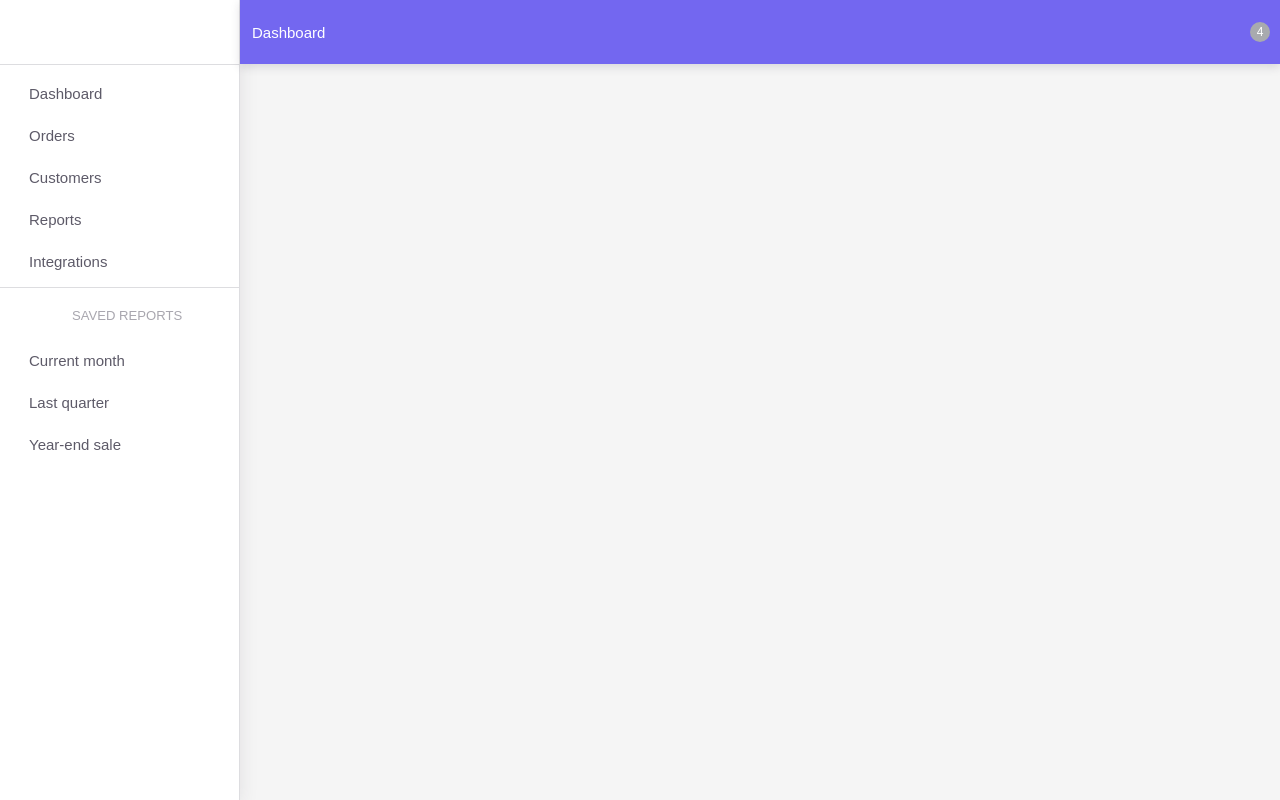
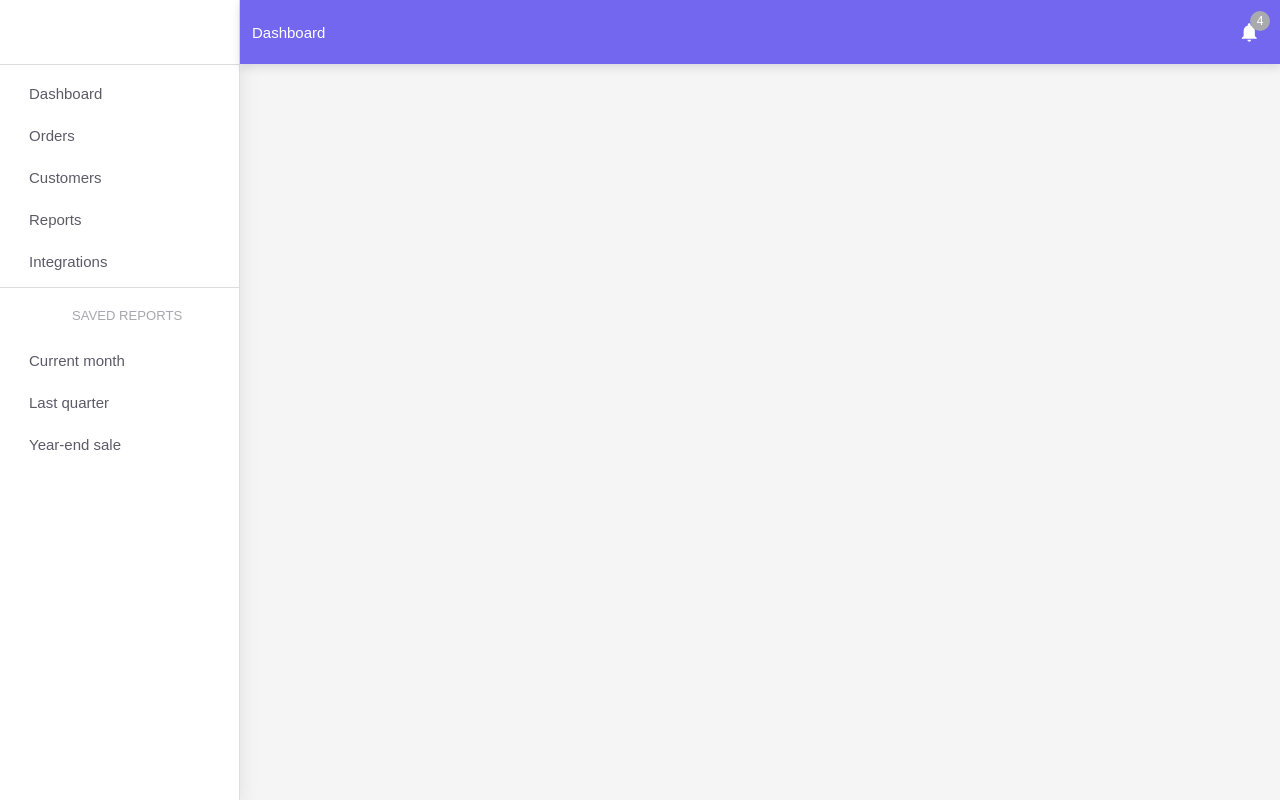
Before and after one commit to DuyDan2706/shop_Dan, a Next.js app: page / in a window 1280 px wide. Built offline with nearby package versions, Linux system fonts and the light colour scheme; no server answers.

Commit message:
change layout login and register and yarn icon MUI

```diff
--- a/src/components/Icon/index.tsx
+++ b/src/components/Icon/index.tsx
@@ -1,4 +1,4 @@
-// ** Icon Imports
+// src/components/Icon.tsx or Icon.js
 import { Icon, IconProps } from '@iconify/react'
 
 const IconifyIcon = ({ icon, ...rest }: IconProps) => {
--- a/src/pages/login.tsx
+++ b/src/pages/login.tsx
@@ -1,4 +1,5 @@
 import { NextPage } from 'next'
+import BlankLayout from 'src/views/layouts/BlankLayout'
 import LoginPage from 'src/views/pages/login'
 
 type TProps = {}
@@ -9,3 +10,5 @@ const Login: NextPage<TProps> = () => {
 }
 
 export default Login
+
+Login.getLayout = (page: React.ReactNode) => <BlankLayout>{page}</BlankLayout>
--- a/src/pages/register.tsx
+++ b/src/pages/register.tsx
@@ -1,6 +1,6 @@
 import { NextPage } from 'next'
+import BlankLayout from 'src/views/layouts/BlankLayout'
 import RegisterPage from 'src/views/pages/register'
-
 
 type TProps = {}
 
@@ -11,3 +11,5 @@ const Register: NextPage<TProps> = () => {
 }
 
 export default Register
+
+Register.getLayout = (page: React.ReactNode) => <BlankLayout>{page}</BlankLayout>
--- a/src/views/layouts/HorizontalLayout.tsx
+++ b/src/views/layouts/HorizontalLayout.tsx
@@ -9,15 +9,15 @@ import Typography from '@mui/material/Typography'
 
 import IconButton from '@mui/material/IconButton'
 import Badge from '@mui/material/Badge'
-
-
 import { NextPage } from 'next'
+import MenuIcon from '@mui/icons-material/Menu'
+import NotificationsIcon from '@mui/icons-material/Notifications'
 
 const drawerWidth: number = 240
 
 type TProps = {
-    open?: boolean
-    toggleDrawer?: () => void
+  open?: boolean
+  toggleDrawer?: () => void
 }
 interface AppBarProps extends MuiAppBarProps {
   open?: boolean
@@ -27,6 +27,7 @@ const AppBar = styled(MuiAppBar, {
   shouldForwardProp: prop => prop !== 'open'
 })<AppBarProps>(({ theme, open }) => ({
   zIndex: theme.zIndex.drawer + 1,
+  backgroundColor: theme.palette.customColors.main,
   transition: theme.transitions.create(['width', 'margin'], {
     easing: theme.transitions.easing.sharp,
     duration: theme.transitions.duration.leavingScreen
@@ -41,11 +42,9 @@ const AppBar = styled(MuiAppBar, {
   })
 }))
 
-
 // TODO remove, this demo shouldn't need to reset the theme.
 
-const HorizontalLayout: NextPage<TProps> = ({open,toggleDrawer}) => {
-
+const HorizontalLayout: NextPage<TProps> = ({ open, toggleDrawer }) => {
   return (
     <Box sx={{ display: 'flex' }}>
       <AppBar position='absolute' open={open}>
@@ -63,16 +62,20 @@ const HorizontalLayout: NextPage<TProps> = ({open,toggleDrawer}) => {
               marginRight: '36px',
               ...(open && { display: 'none' })
             }}
-          ></IconButton>
+          >
+            {/* <IconifyIcon icon = "ic:outline-menu"/> */}
+            <MenuIcon />
+          </IconButton>
           <Typography component='h1' variant='h6' color='inherit' noWrap sx={{ flexGrow: 1 }}>
             Dashboard
           </Typography>
           <IconButton color='inherit'>
-            <Badge badgeContent={4} color='secondary'></Badge>
+            <Badge badgeContent={4} color='secondary'>
+              <NotificationsIcon />
+            </Badge>
           </IconButton>
         </Toolbar>
       </AppBar>
-
     </Box>
   )
 }
```
Also changed, not shown: package.json (+4 -3 lines), src/views/layouts/BlankLayout.tsx (added, +22 -0 lines), 1 other file (tests, documents, lock files or other folders).
